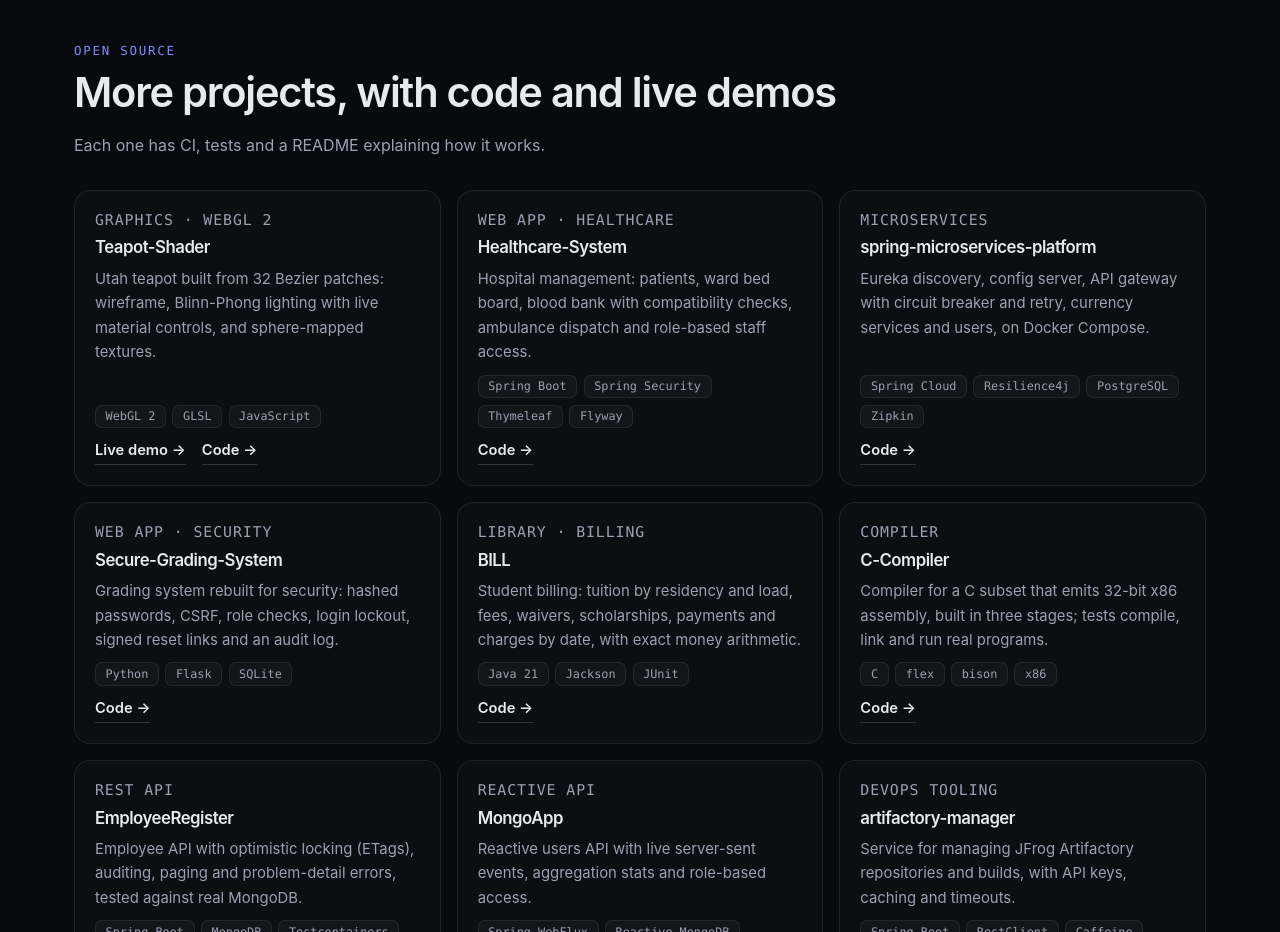
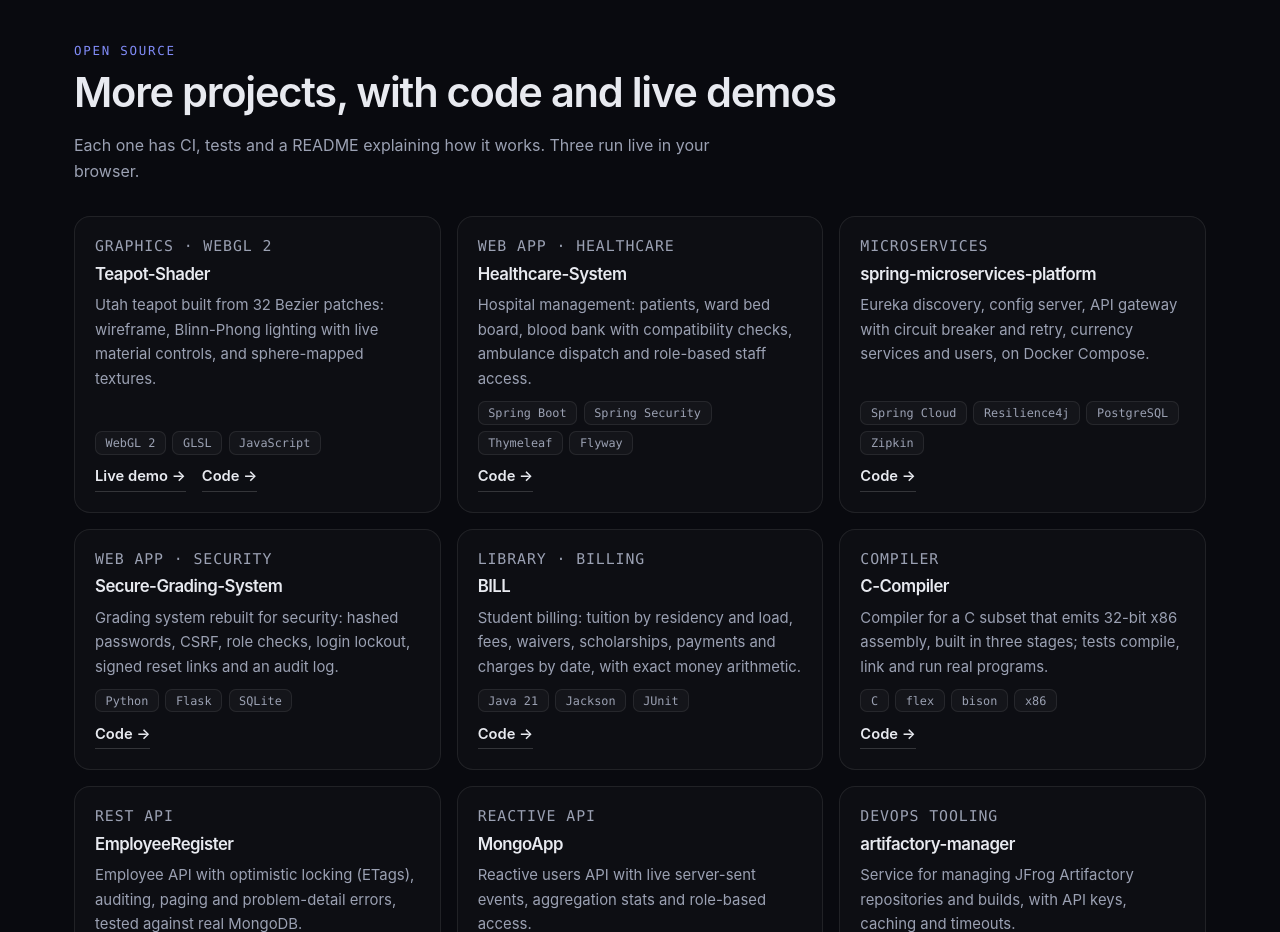
Before and after one commit to Adit12T/Adit12T.github.io, a plain HTML site: page index.html in a window 1280 px wide. Shown: the part 3180-4112 px from the top of the page. Drawn offline with Linux system fonts and the light colour scheme.

Commit message:
Note which projects have live demos

```diff
--- a/index.html
+++ b/index.html
@@ -531,7 +531,7 @@
       <div class="wrap">
         <p class="kicker">Open source</p>
         <h2 id="oss-title">More projects, with code and live demos</h2>
-        <p class="section-intro">Each one has CI, tests and a README explaining how it works.</p>
+        <p class="section-intro">Each one has CI, tests and a README explaining how it works. Three run live in your browser.</p>
         <div class="repo-grid">
           <article class="repo">
             <p class="tagline">Graphics · WebGL 2</p>
```
